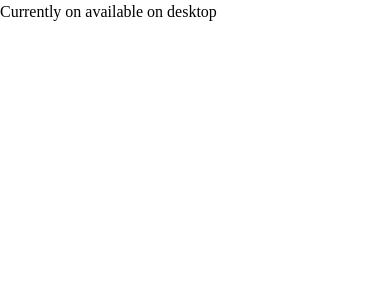
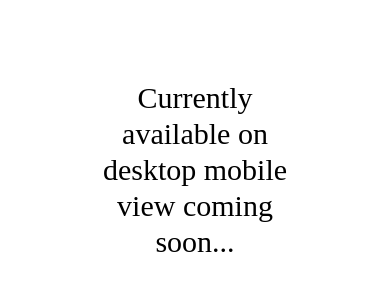
Before and after one commit to addegbenga/spotify-clone, a React (Create React App) app: page / in a window 390 px wide. Shown: the top 300 px of the page. Built offline with nearby package versions, Linux system fonts and the light colour scheme; no server answers; a web font is replaced by a local one.

Commit message:
landing page

```diff
--- a/src/App.js
+++ b/src/App.js
@@ -20,7 +20,9 @@ export default function App() {
 
   return (
     <>
-      <div className="lg:hidden block ">Currently on available on desktop </div>
+      <div className="lg:hidden block text-3xl flex justify-center items-center p-20 text-center  ">
+        Currently available on desktop mobile view coming soon...{" "}
+      </div>
       <div className="bg-black min-h-screen hidden lg:block">
         <RoutesPages />
       </div>
```
